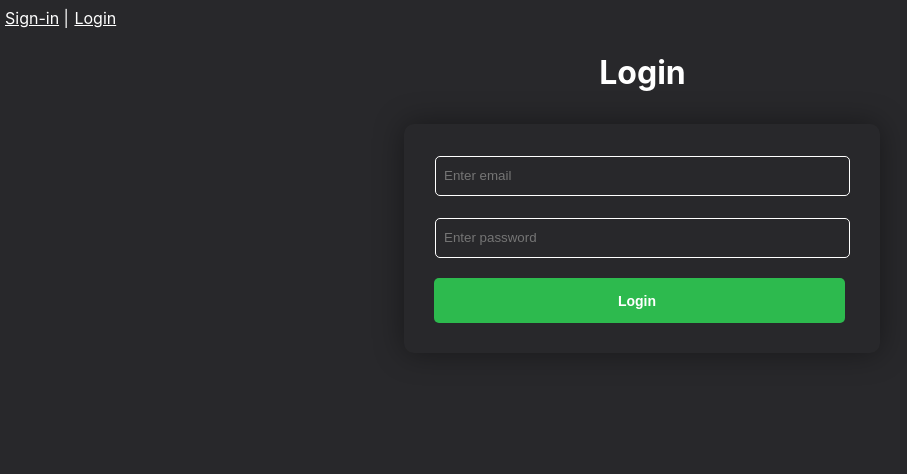
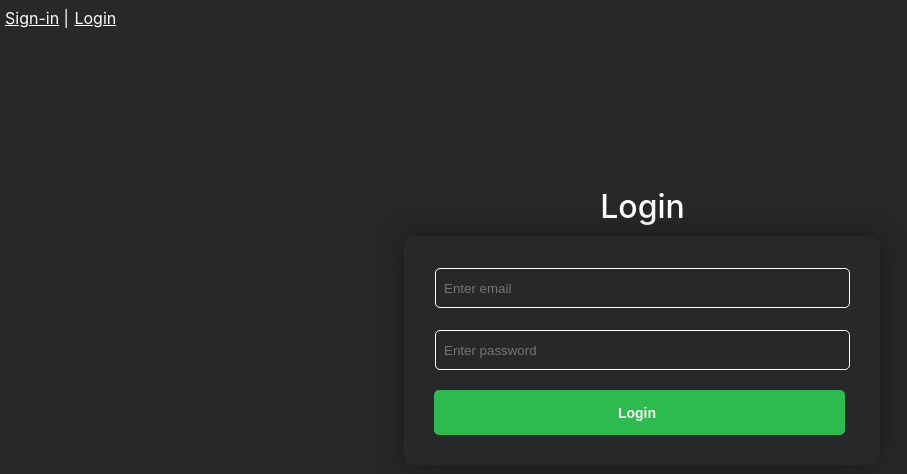
Before and after one commit to krishx64/CPinfo, a React (Create React App) app: page /login in a window 1280 px wide. Shown: the top 474 px of the page, without its empty margins (0-907 px from the left). Built offline with nearby package versions, Linux system fonts and the light colour scheme; no server answers.

Commit message:
some font changes and bug fixes

```diff
--- a/src/App.js
+++ b/src/App.js
@@ -30,7 +30,7 @@ function App() {
       ) : (
         <>
           <nav>
-            <Link to={`/user/${username}`}>Dashboard</Link> |{" "}
+            <Link to={`/`}>Dashboard</Link> |{" "}
             <Link to={`/settings`}>Settings</Link>
           </nav>
           <Routes>
--- a/src/dashboard.css
+++ b/src/dashboard.css
@@ -4,7 +4,20 @@
   padding-top: 2px;
   padding-left: 1px;
 }
-
+h1,h3,h4{
+  margin: 0;
+}
+h1{
+  font-weight: 500;
+}
+h4{
+  color: rgb(182, 181, 181);
+  font-weight: 300;
+}
+h3{
+  font-weight: 400;
+  margin-left: 10px;
+}
 #info-container{
   display: flex;
   flex-direction: column;
@@ -55,6 +68,7 @@
   font-size: 16px;
   font-size: bold;
   margin: 4px 2px;
+  margin-left: 5px;
   cursor: pointer;
   border-radius: 5px;
   box-shadow: 0px 0px 30px rgba(0, 0, 0, 0.4);
@@ -70,6 +84,7 @@
   font-size: 16px;
   font-size: bold;
   margin: 4px 2px;
+  margin-left: 5px;
   cursor: pointer;
   border-radius: 5px;
   box-shadow: 0px 0px 30px rgba(0, 0, 0, 0.4);
--- a/src/dashboard.js
+++ b/src/dashboard.js
@@ -13,6 +13,7 @@ import BASE_URL from "./config";
 export default function Dashboard() {
   const navigate = useNavigate();
   const [fullName, setFullName] = useState("");
+  const [user, setUser] = useState("");
   const [handle, setHandle] = useState("");
   const { username } = useParams();
   const [errorLog, setErrorLog] = useState([]);
@@ -64,12 +65,14 @@ export default function Dashboard() {
     let newSolvedProblems = new Map();
     let newSum = 0;
     let newFullName = "";
+    let newUser = "";
     data.userStats.forEach((resource) => {
       newSolvedProblems.set(resource.platform.toLowerCase(), resource.solved);
       newSum += resource.solved;
     });
     if (data.firstName !== undefined) {
       let { firstName, lastName } = data;
+      newUser = data.username;
       newFullName =
         firstName[0].toUpperCase() +
         firstName.slice(1).toLowerCase() +
@@ -79,6 +82,7 @@ export default function Dashboard() {
     }
     handleButtonClick(selectedView);
     unstable_batchedUpdates(() => {
+      setUser(newUser);
       setFullName(newFullName);
       setSolvedProblems(newSolvedProblems);
       setSum(newSum);
@@ -256,6 +260,7 @@ export default function Dashboard() {
   return (
     <div id="info-container">
       <h1>{fullName}</h1>
+      <h4>@{user}</h4>
       <div className="info-window-container">
         <button
           className={
--- a/src/login.css
+++ b/src/login.css
@@ -3,6 +3,7 @@
     flex-direction: column;
     justify-content: center;
     align-items: center;
+    height: 600px;
 }
 .login-field{
     display: flex;
```
